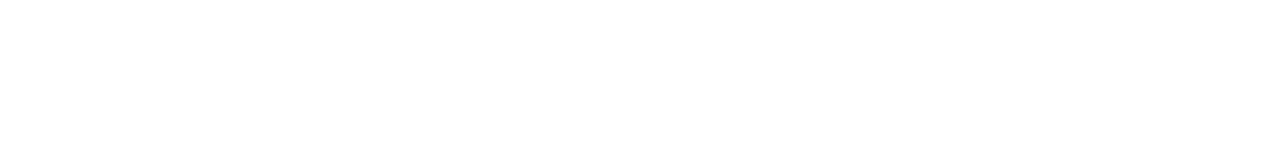
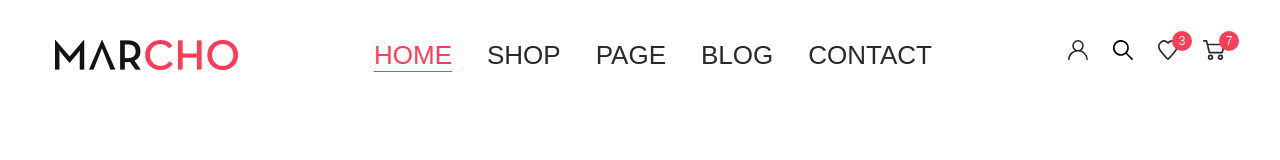
Before and after one commit to IvanProts/marcho, a website: page app/index.html in a window 1280 px wide. Drawn offline with nearby package versions, Linux system fonts and the light colour scheme; files that its build step writes are made by us from their sources.

Commit message:
add header and fonts

```diff
--- a/app/index.html
+++ b/app/index.html
@@ -9,6 +9,54 @@
 </head>
 <body>
 
+  <header class="header">
+    <div class="container">
+      <div class="header__inner">
+        <a class="logo" href="#">
+          <img class="logo__img" src="images/logo.png" alt="logo">
+        </a>
+        <nav class="menu">
+          <ul class="menu__list">
+            <li class="menu__list-item">
+              <a class="menu__list-link menu__list-link--active" href="#">home</a>
+            </li>
+            <li class="menu__list-item">
+              <a class="menu__list-link" href="#">shop</a>
+            </li>
+            <li class="menu__list-item">
+              <a class="menu__list-link" href="#">page</a>
+            </li>
+            <li class="menu__list-item">
+              <a class="menu__list-link" href="#">blog</a>
+            </li>
+            <li class="menu__list-item">
+              <a class="menu__list-link" href="#">contact</a>
+            </li>
+          </ul>
+        </nav>
+        <div class="user-nav">
+          <a class="user-nav__link" href="#">
+            <img class="user-nav__link-img" src="images/icons/user.svg" alt="user">
+          </a>
+          <a class="user-nav__link" href="#">
+            <img class="user-nav__link-img" src="images/icons/search.svg" alt="user">
+          </a>
+          <a class="user-nav__link" href="#">
+            <img class="user-nav__link-img" src="images/icons/heart.svg" alt="user">
+            <span class="user-nav__num">
+              3
+            </span>
+          </a>
+          <a class="user-nav__link" href="#">
+            <img class="user-nav__link-img" src="images/icons/cart.svg" alt="user">
+            <span class="user-nav__num">
+              7
+            </span>
+          </a>
+        </div>
+      </div>
+    </div>
+  </header>
 
   <script src="js/main.min.js"></script>
 </body>
--- a/app/scss/_fonts.scss
+++ b/app/scss/_fonts.scss
@@ -0,0 +1,39 @@
+@font-face {
+  font-family: 'Quicksand-Regular', sans-serif;
+  font-weight: 400;
+  font-style: normal;
+  src: local('Quicksand-Regular'),
+    url('../fonts/Quicksand-Regular.woff2') format(woff2),
+    url('../fonts/Quicksand-Regular.woff') format(woff);
+  font-display: swap;
+}
+
+@font-face{
+  font-family: 'Quicksand-Medium', sans-serif;
+  font-weight: 500;
+  font-style: normal;
+  src: local('Quicksand-Medium'),
+    url('../fonts/Quicksand-Medium.woff2') format(woff2),
+    url('../fonts/Quicksand-Medium.woff') format(woff);
+  font-display: swap;
+}
+
+@font-face {
+  font-family: 'Roboto-Regular', sans-serif;
+  font-weight: 400;
+  font-style: normal;
+  src: local('Roboto-Regular'),
+    url('../fonts/Roboto-Regular.woff2') format(woff2),
+    url('../fonts/Roboto-Regular.woff') format(woff);
+  font-display: swap;
+}
+
+@font-face {
+  font-family: 'Roboto-Bold', sans-serif;
+  font-weight: 700;
+  font-style: normal;
+  src: local('Roboto-Bold'),
+    url('../fonts/Roboto-Bold.woff2') format(woff2),
+    url('../fonts/Roboto-Bold.woff') format(woff);
+  font-display: swap;
+}
--- a/app/scss/_global.scss
+++ b/app/scss/_global.scss
@@ -1,3 +1,13 @@
 body {
+  color: $default;
+  font-size: 16px;
+  font-size: 26px;
+  // line-height: 1.6;
+  @extend %quicksand-500;
+}
 
+.container{
+  max-width: 1200px;
+  margin: 0 auto;
+  padding: 0 15px;
 }
--- a/app/scss/_vars.scss
+++ b/app/scss/_vars.scss
@@ -0,0 +1,27 @@
+$accent: #fe3e57;
+$default: #8d8d8d;
+$title: #29282d;
+
+%quicksand-400{
+  font-family: 'Quicksand-Regular',
+  sans-serif;
+  font-weight: 400;
+}
+
+%quicksand-500 {
+  font-family: 'Quicksand-Medium',
+  sans-serif;
+  font-weight: 500;
+}
+
+%roboto-400{
+      font-family: 'Roboto-Regular',
+      sans-serif;
+      font-weight: 400;
+}
+
+%roboto-700 {
+  font-family: 'Roboto-Bold',
+    sans-serif;
+  font-weight: 700;
+}
--- a/app/scss/style.scss
+++ b/app/scss/style.scss
@@ -3,6 +3,62 @@
 @import 'reset';
 @import 'global';
 
+.header{
+  padding: 40px 0;
+  &__inner{
+    display: flex;
+    justify-content: space-between;
+    align-self: center;
+  }
+}
 
+.menu{
+  &__list{
+    display: flex;
+  }
+  &__list-item:not(:last-child){
+    margin-right: 35px;
+  }
+  &__list-link{
+    color: $title;
+    text-transform: uppercase;
+    padding-bottom: 1px;
+    transition: color 0.3s;
+    @extend %quicksand-400;
+    &:hover{
+      color: $accent;
+      border-bottom: 1px solid $accent;
+      @extend %quicksand-500;
+    }
+  }
+  &__list-link--active{
+    color: $accent;
+    border-bottom: 1px solid $accent;
+    @extend %quicksand-500;
+  }
+}
+
+.user-nav{
+  display: flex;
+  &__link{
+    position: relative;
+  }
+  &__link:not(:last-child){
+    margin-right: 25px;
+  }
+  &__num{
+    position: absolute;
+    width: 20px;
+    height: 20px;
+    border-radius: 50%;
+    background-color: $accent;
+    top: -9px;
+    right: -14px;
+    text-align: center;
+    line-height: 20px;
+    font-size: 12px;
+    color: #fff;
+  }
+}
 
 @import 'media';
```
Also changed, not shown: app/fonts/Quicksand-Medium.woff (added), app/fonts/Quicksand-Medium.woff2 (added), app/fonts/Quicksand-Regular.woff (added), app/fonts/Quicksand-Regular.woff2 (added), app/fonts/Roboto-Bold.woff (added), app/fonts/Roboto-Bold.woff2 (added), app/fonts/Roboto-Regular.woff (added), app/fonts/Roboto-Regular.woff2 (added), app/images/icons/cart.svg (added), app/images/icons/heart.svg (added), app/images/icons/search.svg (added), app/images/icons/user.svg (added), app/images/logo.png (added).
